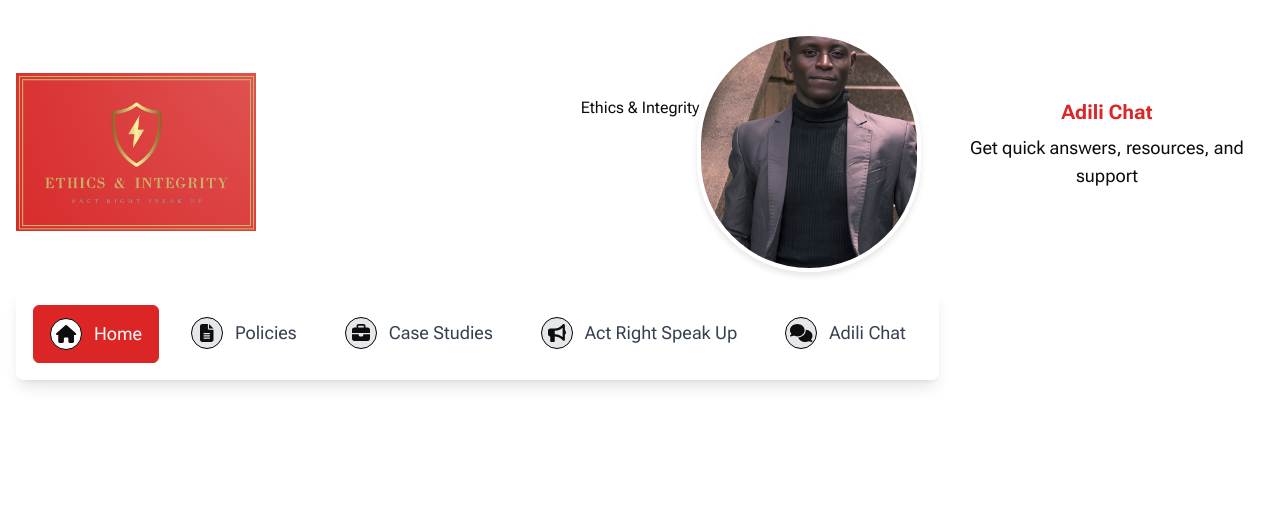
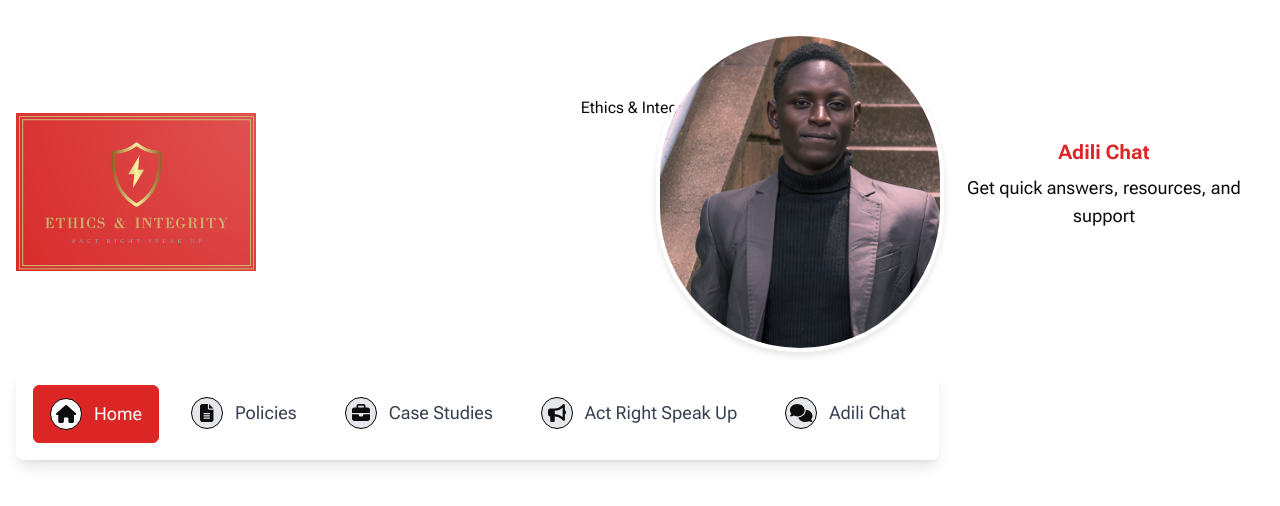
Before and after one commit to jeffmakuto/adili_v3, a Next.js app in the folder adili/: page / in a window 1280 px wide. Shown: the top 506 px of the page. Built offline with nearby package versions, Linux system fonts and the light colour scheme.

Commit message:
style: adjust banner image to center it in the circle

```diff
--- a/adili/src/ui/images/banner.tsx
+++ b/adili/src/ui/images/banner.tsx
@@ -3,14 +3,15 @@ import { BannerImageProps } from '@/types/banners'
 
 export default function BannerImage({ imageSrc }: BannerImageProps) {
   return (
-    <div className="relative w-44 h-48 md:w-56 md:h-60">
+    <div className="relative w-44 h-48 md:w-56 md:h-60 lg:w-72 lg:h-80">
       <Image
         src={imageSrc}
         alt="Adili Chat advert pop up notification"
         fill
-        sizes="(max-width: 640px) 50vw, 25vw"
+        sizes="(max-width: 640px) 50vw, (max-width: 768px) 25vw, 20vw"
         style={{
           objectFit: 'cover',
+          objectPosition: 'center 20%',
           borderRadius: '9999px',
           border: '4px solid white',
           boxShadow: '0 4px 6px rgba(0, 0, 0, 0.1)',
```
